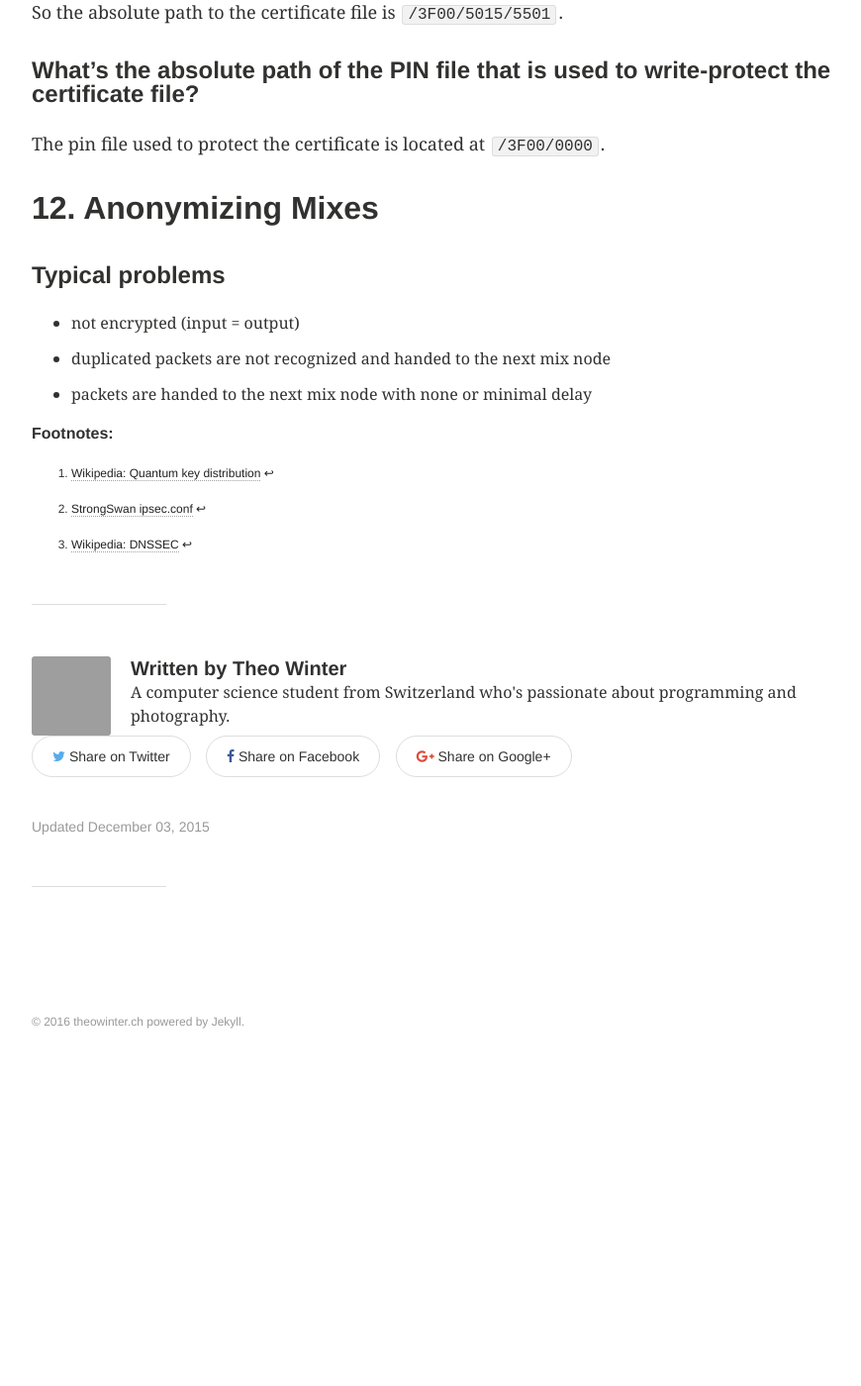
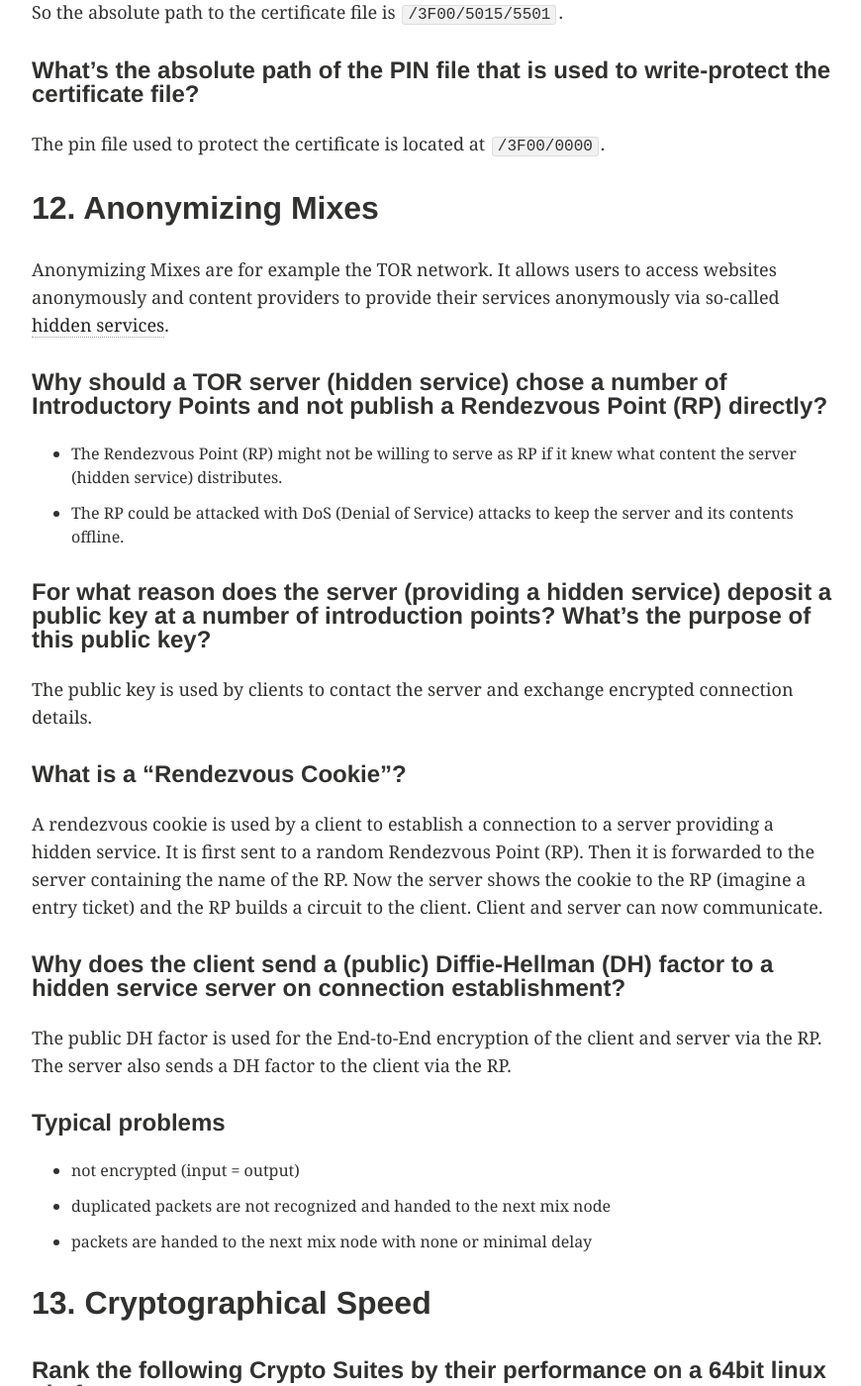
Before and after one commit to aerobless/theowinter.ch-2016, a Jekyll site: the page built from _posts/2015-12-03-Information-Security.md, in a window 1280 px wide and 1400 px high, scrolled down 21221 px. Shown: the whole window at 99% size, without its empty margins (64-934 px from the left). Built offline with Jekyll 4.4.1, drawn with Linux system fonts in a browser that asks for light colours; comment, search, counter and statistics services are not loaded; before the commit the page ends 22363 px from its top, so only the background shows below that; some of the changed text lies outside the part shown.

Commit message:
added more infos for infsi2 to crypto speed and anon mixes.

```diff
--- a/_posts/2015-12-03-Information-Security.md
+++ b/_posts/2015-12-03-Information-Security.md
@@ -468,12 +468,46 @@
 
 ##12. Anonymizing Mixes
 
+Anonymizing Mixes are for example the TOR network. It allows users to access websites anonymously and content providers to
+provide their services anonymously via so-called [hidden services](https://www.torproject.org/docs/hidden-services.html.en){:target="_blank"}.
+
+####Why should a TOR server (hidden service) chose a number of Introductory Points and not publish a Rendezvous Point (RP) directly?
+
++ The Rendezvous Point (RP) might not be willing to serve as RP if it knew what content the server (hidden service) distributes.
++ The RP could be attacked with DoS (Denial of Service) attacks to keep the server and its contents offline.
+
+####For what reason does the server (providing a hidden service) deposit a public key at a number of introduction points? What's the purpose of this public key?
+The public key is used by clients to contact the server and exchange encrypted connection details.
+
+####What is a "Rendezvous Cookie"?
+A rendezvous cookie is used by a client to establish a connection to a server providing a hidden service. It is first sent to a
+random Rendezvous Point (RP). Then it is forwarded to the server containing the name of the RP. Now the server shows the
+cookie to the RP (imagine a entry ticket) and the RP builds a circuit to the client. Client and server can now communicate.
+
+####Why does the client send a (public) Diffie-Hellman (DH) factor to a hidden service server on connection establishment?
+The public DH factor is used for the End-to-End encryption of the client and server via the RP. The server also sends a DH factor to the client via
+the RP.
+
 ####Typical problems
 
  + not encrypted (input = output)
  + duplicated packets are not recognized and handed to the next mix node
  + packets are handed to the next mix node with none or minimal delay
 
+##13. Cryptographical Speed
+
+####Rank the following Crypto Suites by their performance on a 64bit linux platform
+**Note:** The ranking is independent of whether the Intel AES-NI instruction are available or not.
+{{ "button" | hide }}
+
+| Crypto Suite     | Rank | Comment                                                                                                       |
+|------------------|------|---------------------------------------------------------------------------------------------------------------|
+| AES-128, SHA-256 | {{ "3" | hide }} | SHA-256 is slower then SHA-512 on 64bit platforms because it uses 32bit words instead of native 64bit words.  |
+| AES-128, SHA-384 | {{ "2" | hide }} | SHA-384 has the same speed as SHA-512 because it is just a abridged 512bit hash with a different init vector. |
+| AES-128, SHA-512 | {{ "2" | hide }} | SHA-512 is faster than SHA-128 on 64bit platforms because it uses native 64bit words instead of 32bit words.  |
+| AES-GCM-128      | {{ "1" | hide }} | AES-GCM is very efficient.                                                                                    |
+
+
 [^1]: [Wikipedia: Quantum key distribution](https://en.wikipedia.org/wiki/Quantum_key_distribution)
 [^2]: [StrongSwan ipsec.conf](https://wiki.strongswan.org/projects/strongswan/wiki/IpsecConf#Reusing-Existing-Parameters)
 [^3]: [Wikipedia: DNSSEC](https://en.wikipedia.org/wiki/Domain_Name_System_Security_Extensions)
```
